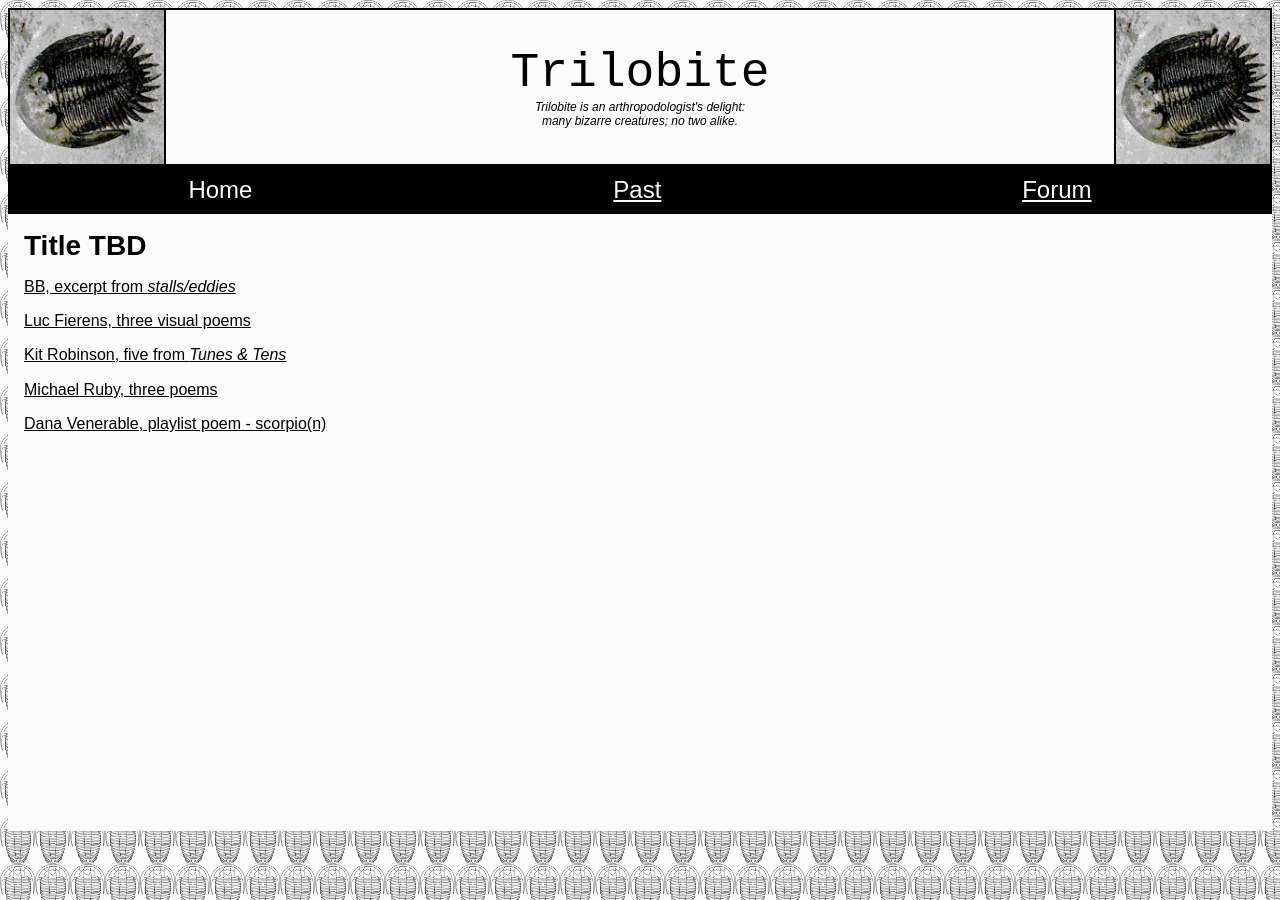
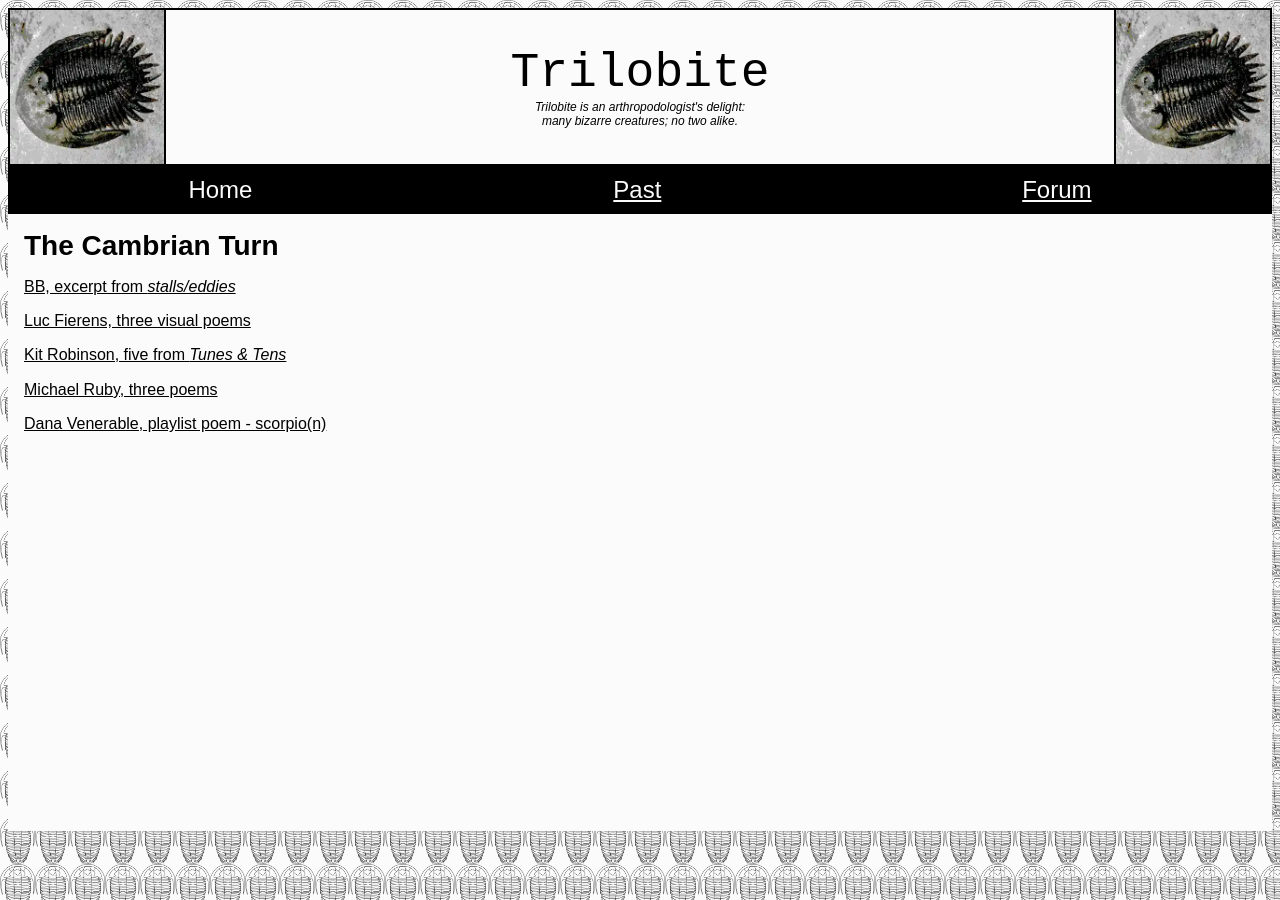
Before and after one commit to trilobite-poetry/trilobite-poetry.github.io, a Jekyll site: the page built from index.md, in a window 1280 px wide. Built offline with Jekyll 4.4.1, drawn with Linux system fonts in a browser that asks for light colours.

Commit message:
Fix issue title -- 18!

```diff
--- a/index.md
+++ b/index.md
@@ -3,7 +3,7 @@ title: Trilobite
 layout: default
 ---
 
-# Title TBD
+# The Cambrian Turn
 
 {% assign poems = site.issues | where:"num","18" %}
 {% for item in poems %}
```
